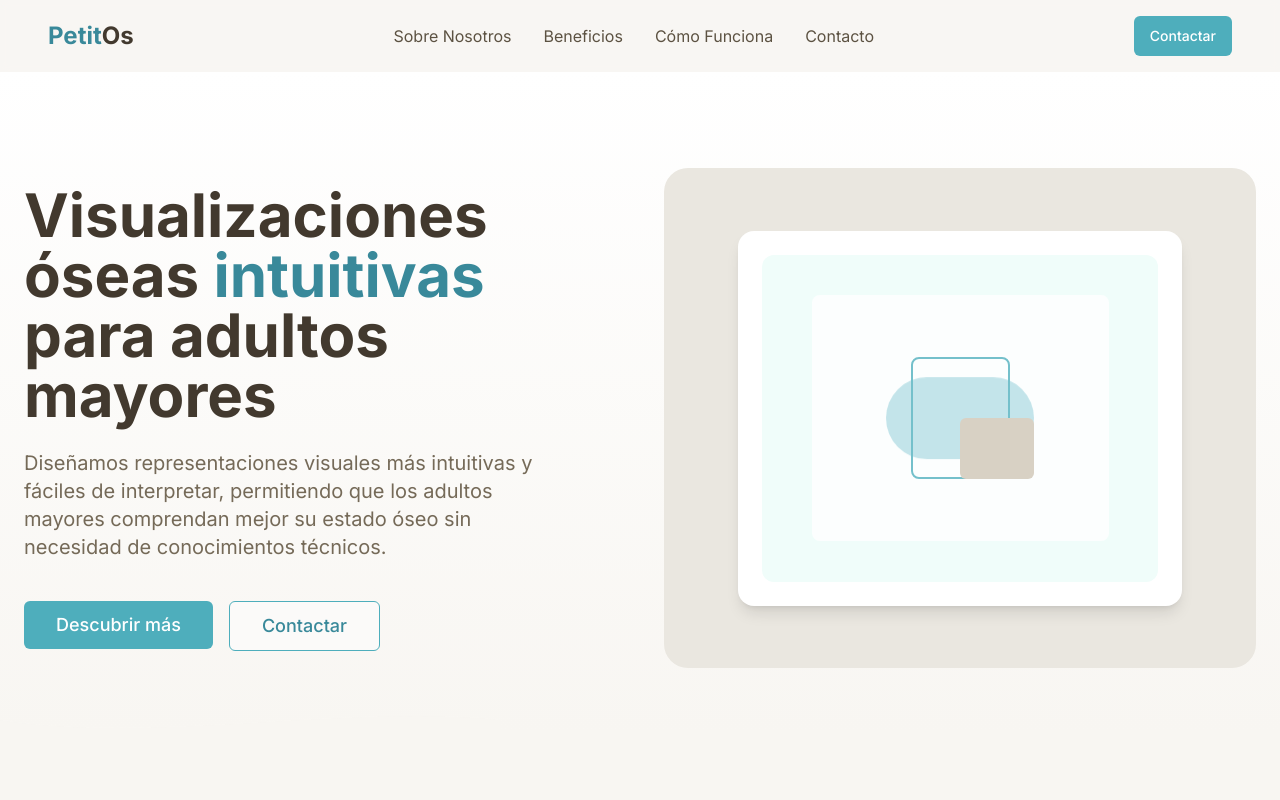
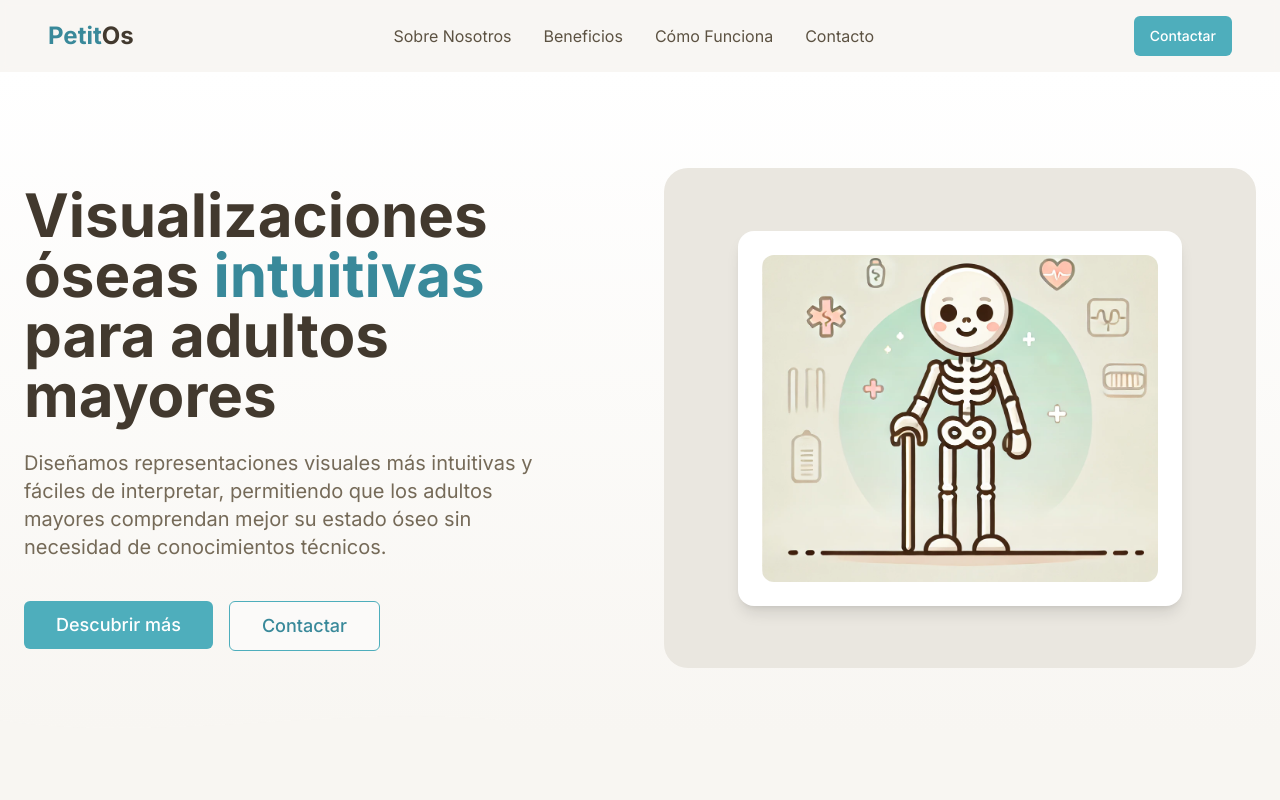
Before and after one commit to camiloch88/hueso-claro-visual, a React (Vite) app: page / in a window 1280 px wide. Shown: the top 800 px of the page. Built offline with nearby package versions, Linux system fonts and the light colour scheme.

Commit message:
feat: Update hero image
Replaced the existing image in the hero section with a new one.

```diff
--- a/src/components/Hero.tsx
+++ b/src/components/Hero.tsx
@@ -29,14 +29,11 @@ const Hero: React.FC = () => {
               <div className="absolute inset-0 flex items-center justify-center">
                 <div className="relative w-3/4 h-3/4">
                   <div className="absolute inset-0 bg-white rounded-2xl shadow-lg flex items-center justify-center p-6">
-                    <div className="w-full h-full bg-teal-50 rounded-xl flex items-center justify-center">
-                      <div className="w-3/4 h-3/4 relative">
-                        <div className="absolute inset-0 bg-white/80 rounded-lg" />
-                        <div className="absolute left-1/4 top-1/2 w-1/2 h-1/3 bg-teal-200 rounded-full transform -translate-y-1/2 animate-pulse-gentle" />
-                        <div className="absolute left-1/3 top-1/4 w-1/3 h-1/2 border-2 border-teal-400 rounded-lg" />
-                        <div className="absolute right-1/4 bottom-1/4 w-1/4 h-1/4 bg-bone-300 rounded-md" />
-                      </div>
-                    </div>
+                    <img
+                      src="/lovable-uploads/b8b17c40-e214-4a74-a910-4c244c83a0a3.png"
+                      alt="Bone health visualization"
+                      className="w-full h-full object-cover rounded-xl"
+                    />
                   </div>
                 </div>
               </div>
```
Also changed, not shown: public/lovable-uploads/b8b17c40-e214-4a74-a910-4c244c83a0a3.png (added).
